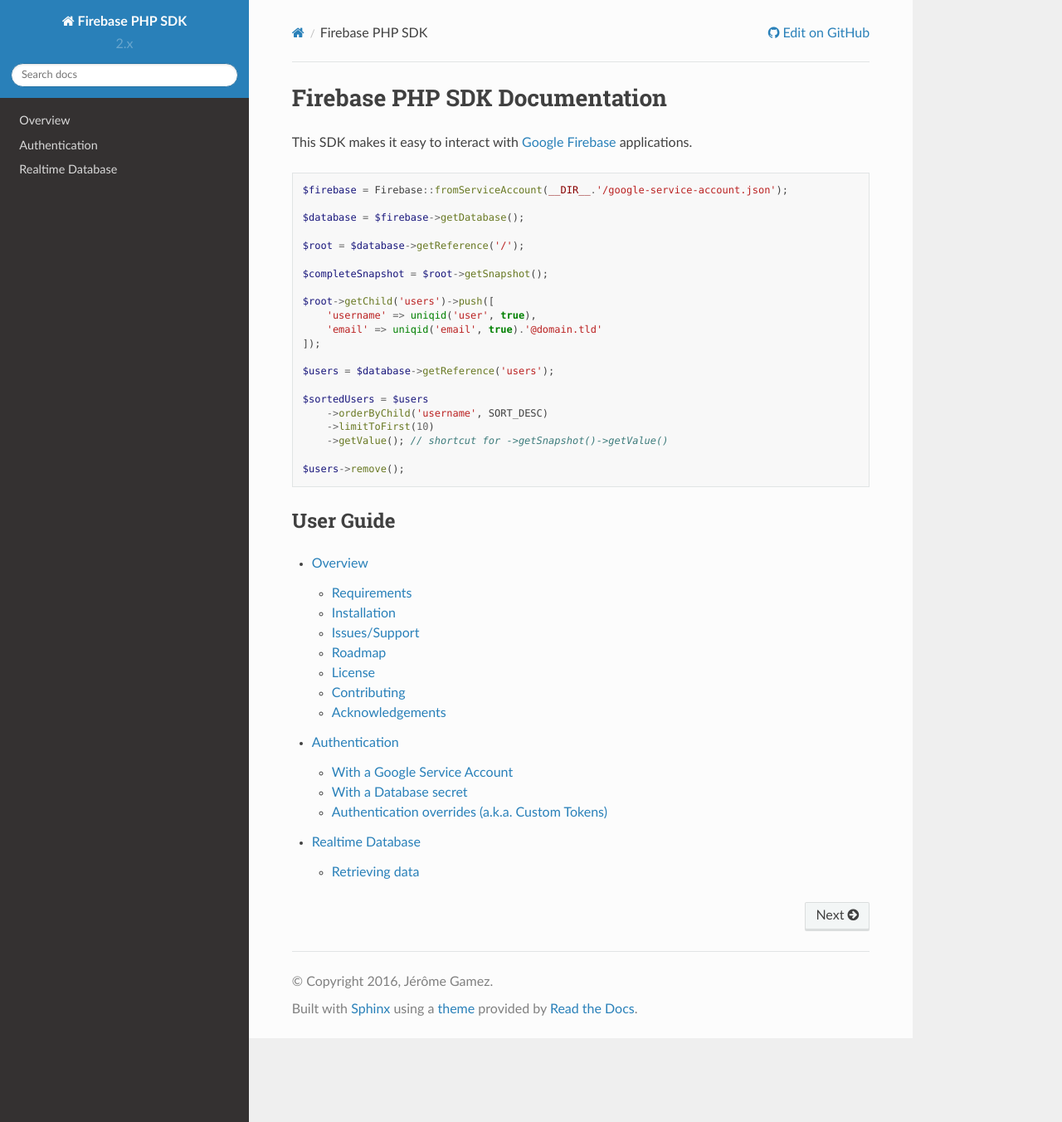
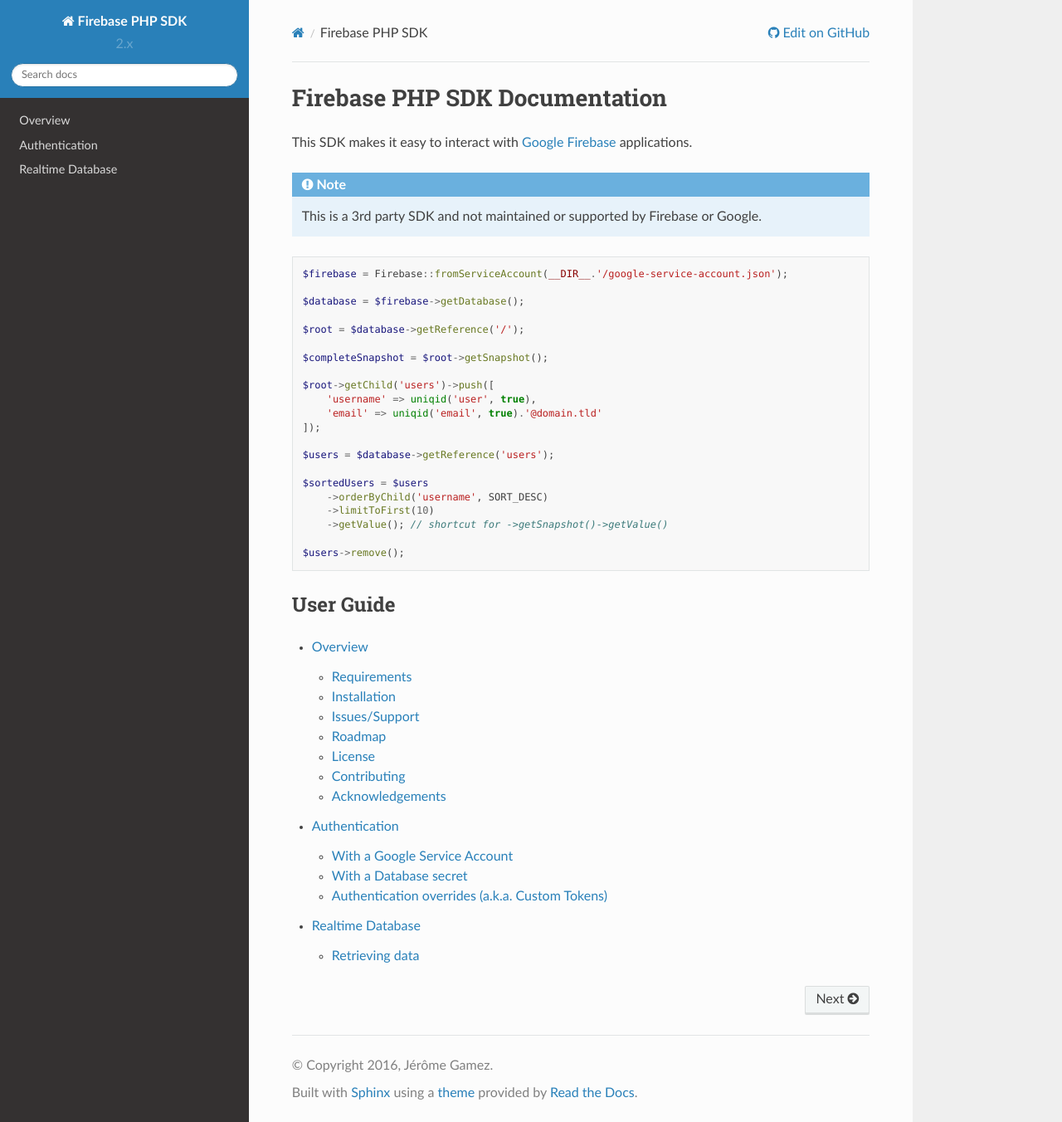
Before and after one commit to kreait/firebase-php, a Sphinx documentation site: the page built from docs/index.rst, in a window 1280 px wide and 1352 px high. Shown: the whole window at 83% size. Built offline with Sphinx 7.4.7 and the Read the Docs theme 2.0.0, drawn with Linux system fonts in a browser that asks for light colours.

Commit message:
Add note that this SDK is a 3rd party package

```diff
--- a/docs/index.rst
+++ b/docs/index.rst
@@ -6,6 +6,9 @@
 
 This SDK makes it easy to interact with `Google Firebase <https://firebase.google.com>`_
 applications.
+
+.. note::
+    This is a 3rd party SDK and not maintained or supported by Firebase or Google.
 
 .. code-block:: php
 
```
